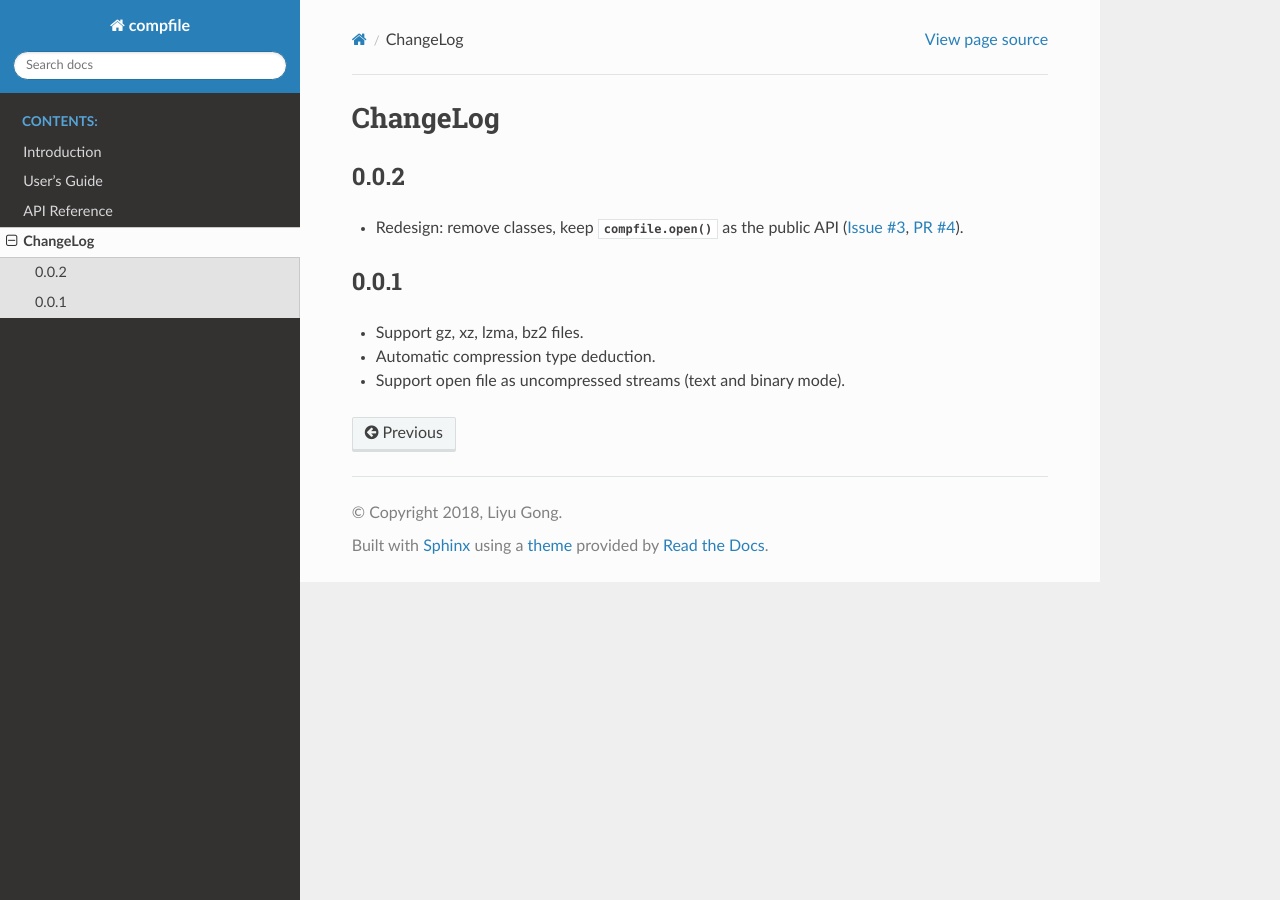
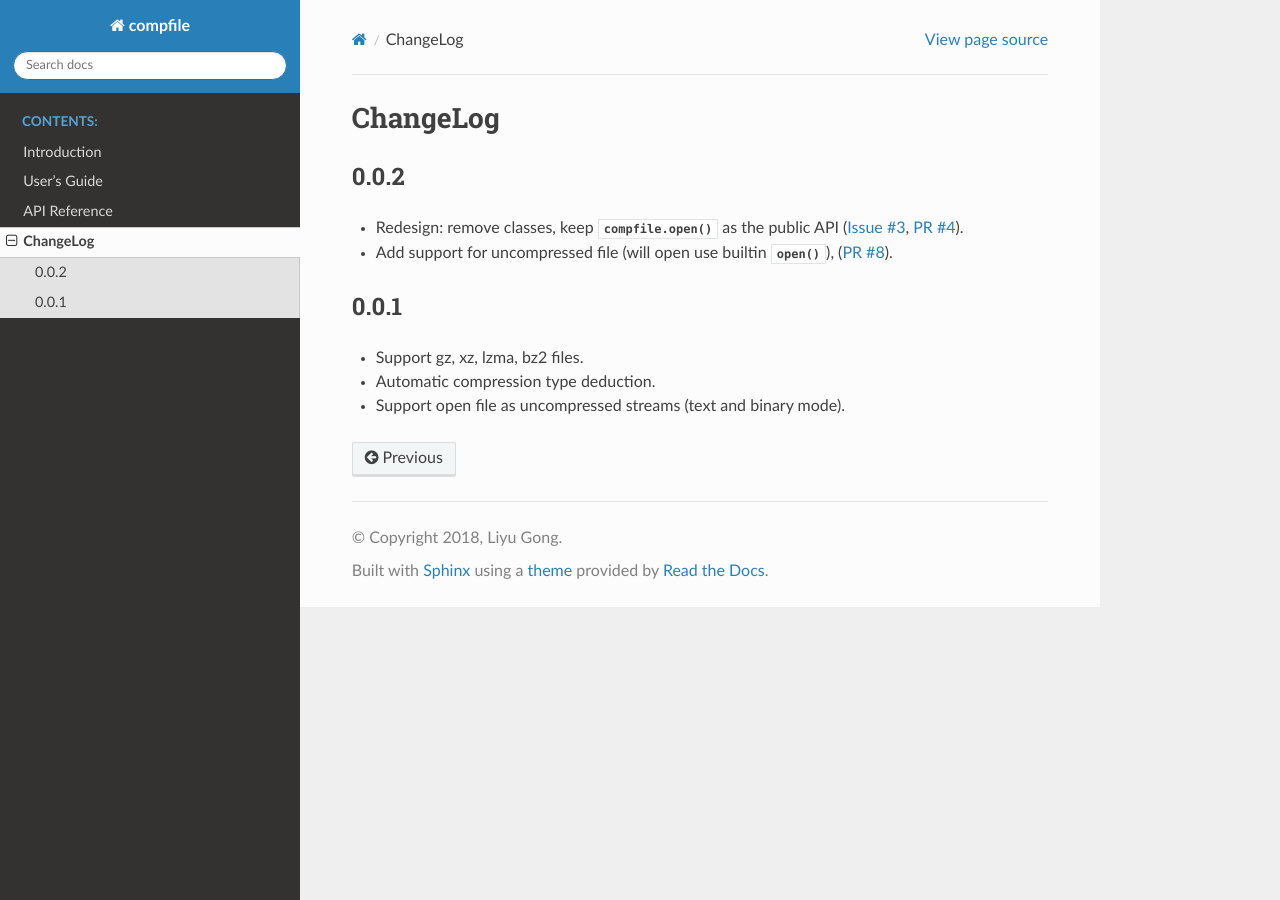
Before and after one commit to gongliyu/compfile, a Sphinx documentation site: the page built from docs/changelog.rst, in a window 1280 px wide. Built offline with Sphinx 7.4.7 and the Read the Docs theme 2.0.0, drawn with Linux system fonts in a browser that asks for light colours.

Commit message:
update changelog

```diff
--- a/docs/changelog.rst
+++ b/docs/changelog.rst
@@ -7,6 +7,8 @@ ChangeLog
 -----
 * Redesign: remove classes, keep :func:`compfile.open` as the public
   API (:issue:`3`, :pr:`4`).
+* Add support for uncompressed file (will open use builtin
+  :func:`open`), (:pr:`8`).
 
 0.0.1
 -----
```
